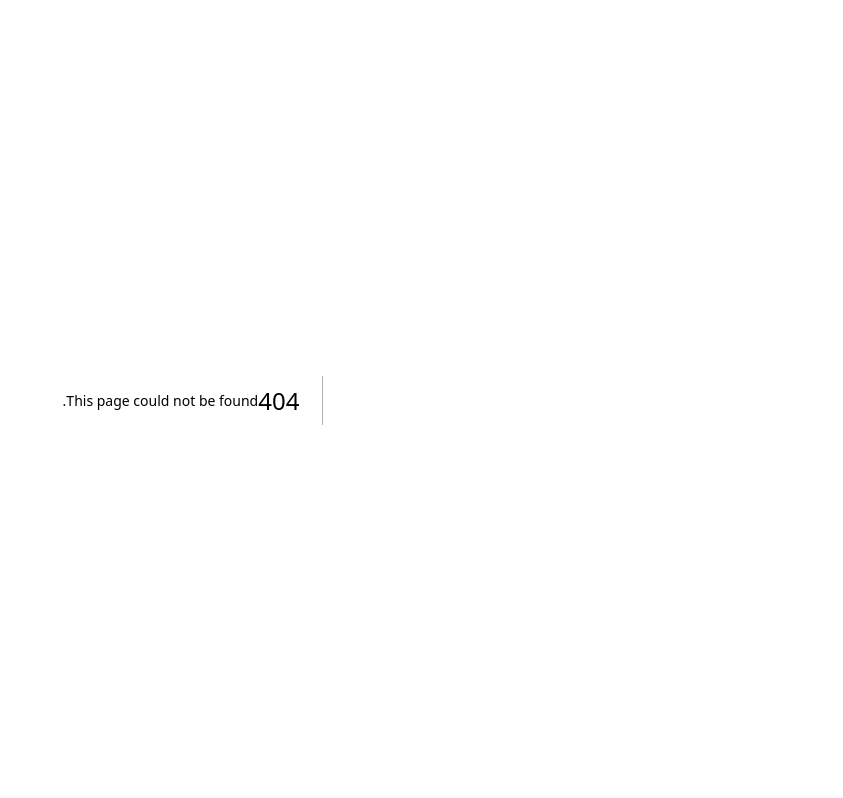
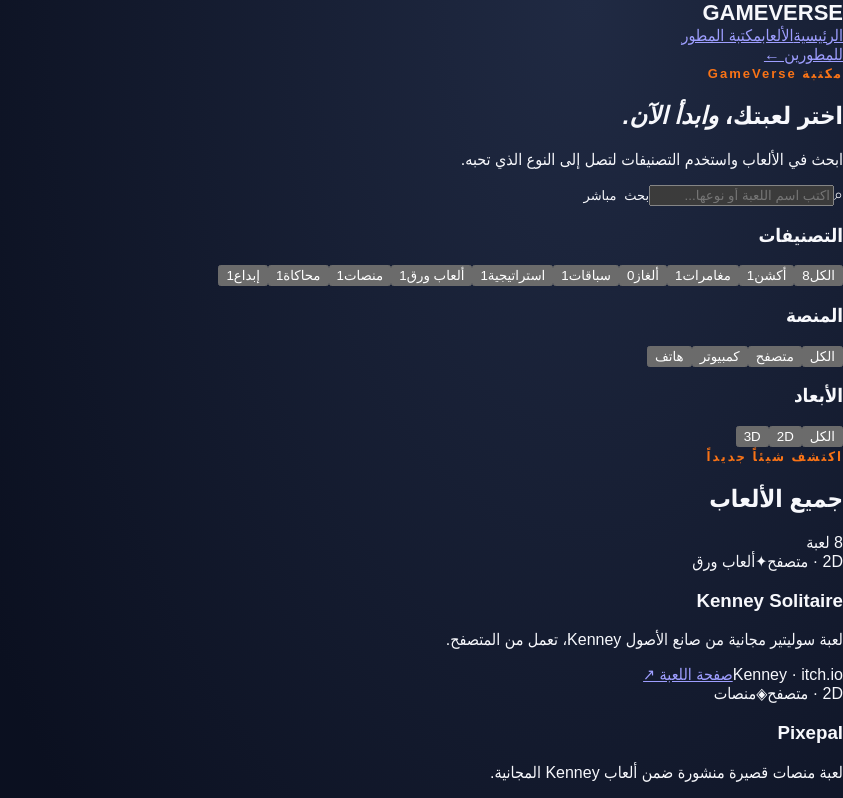
Before and after one commit to alza69191-art/gameverse-platform, a Next.js app: page /games in a window 1280 px wide. Before the commit this address had no page. Shown: the top 798 px of the page, without its empty margins (437-1280 px from the left). Built offline with nearby package versions, Linux system fonts and the light colour scheme.

Commit message:
Add searchable games catalog with category and platform filters

```diff
--- /dev/null
+++ b/app/games/page.tsx
@@ -0,0 +1,47 @@
+"use client";
+
+import { useMemo, useState } from "react";
+
+type Game = { title: string; category: string; platform: string; mode: string; description: string; source: string; sourceName: string; featured?: boolean };
+const games: Game[] = [
+  { title: "Kenney Solitaire", category: "ألعاب ورق", platform: "متصفح", mode: "2D", description: "لعبة سوليتير مجانية من صانع الأصول Kenney، تعمل من المتصفح.", source: "https://kenney.itch.io/", sourceName: "Kenney · itch.io", featured: true },
+  { title: "Pixepal", category: "منصات", platform: "متصفح", mode: "2D", description: "لعبة منصات قصيرة منشورة ضمن ألعاب Kenney المجانية.", source: "https://kenney.itch.io/", sourceName: "Kenney · itch.io" },
+  { title: "KeyCars", category: "سباقات", platform: "متصفح", mode: "2D", description: "تحدٍّ سريع يعتمد على لوحة المفاتيح، من ألعاب Kenney المجانية.", source: "https://kenney.itch.io/", sourceName: "Kenney · itch.io" },
+  { title: "Leadersheep", category: "استراتيجية", platform: "متصفح", mode: "2D", description: "لعبة استراتيجية صغيرة منشورة ضمن مجموعة ألعاب Kenney المجانية.", source: "https://kenney.itch.io/", sourceName: "Kenney · itch.io" },
+  { title: "Wizards & Dinosaurs", category: "أكشن", platform: "متصفح", mode: "2D", description: "لعبة أكشن متصفح من مجموعة ألعاب Kenney.", source: "https://kenney.itch.io/", sourceName: "Kenney · itch.io" },
+  { title: "Oopi's Quest", category: "مغامرات", platform: "متصفح", mode: "2D", description: "مغامرة ألغاز بطابع كلاسيكي، معروضة على صفحة المطور.", source: "https://kenney.itch.io/", sourceName: "Kenney · itch.io" },
+  { title: "Davilex Tycoon", category: "محاكاة", platform: "متصفح", mode: "2D", description: "لعبة إدارة ومحاكاة منشورة ضمن كتالوج Kenney.", source: "https://kenney.itch.io/", sourceName: "Kenney · itch.io" },
+  { title: "MakeGame", category: "إبداع", platform: "متصفح", mode: "2D", description: "مساحة تفاعلية للتجربة وصناعة الألعاب ضمن مجتمع Kenney.", source: "https://kenney.itch.io/", sourceName: "Kenney · itch.io" },
+];
+const categories = ["الكل", "أكشن", "مغامرات", "ألغاز", "سباقات", "استراتيجية", "ألعاب ورق", "منصات", "محاكاة", "إبداع"];
+const platforms = ["الكل", "متصفح", "كمبيوتر", "هاتف"];
+
+export default function GamesPage() {
+  const [query, setQuery] = useState("");
+  const [category, setCategory] = useState("الكل");
+  const [platform, setPlatform] = useState("الكل");
+  const [mode, setMode] = useState("الكل");
+  const filtered = useMemo(() => games.filter((game) => {
+    const text = (game.title + " " + game.category + " " + game.description).toLowerCase();
+    return text.includes(query.trim().toLowerCase()) && (category === "الكل" || game.category === category) && (platform === "الكل" || game.platform === platform) && (mode === "الكل" || game.mode === mode);
+  }), [query, category, platform, mode]);
+  return (
+    <main className="site-shell catalog-page">
+      <header className="topbar"><a className="brand" href="/">GAME<span>VERSE</span></a><nav className="main-nav"><a href="/">الرئيسية</a><a className="active" href="/games">الألعاب</a><a href="/libraries">مكتبة المطور</a></nav><a className="nav-cta" href="/libraries">للمطورين ←</a></header>
+      <section className="catalog-hero"><span className="eyebrow"><i /> مكتبة GameVerse</span><h1>اختر لعبتك،<em> وابدأ الآن.</em></h1><p>ابحث في الألعاب واستخدم التصنيفات لتصل إلى النوع الذي تحبه.</p>
+        <label className="catalog-search"><span>⌕</span><input value={query} onChange={(e) => setQuery(e.target.value)} placeholder="اكتب اسم اللعبة أو نوعها..." /><kbd>بحث مباشر</kbd></label>
+      </section>
+      <section className="catalog-layout">
+        <aside className="filters"><h3>التصنيفات</h3><div className="filter-list">{categories.map((item) => <button key={item} className={category === item ? "selected" : ""} onClick={() => setCategory(item)}>{item}<span>{item === "الكل" ? games.length : games.filter(g => g.category === item).length}</span></button>)}</div>
+          <h3 className="filter-subtitle">المنصة</h3><div className="filter-list">{platforms.map((item) => <button key={item} className={platform === item ? "selected" : ""} onClick={() => setPlatform(item)}>{item}</button>)}</div>
+          <h3 className="filter-subtitle">الأبعاد</h3><div className="filter-list">{["الكل", "2D", "3D"].map((item) => <button key={item} className={mode === item ? "selected" : ""} onClick={() => setMode(item)}>{item}</button>)}</div>
+        </aside>
+        <div className="catalog-results"><div className="results-head"><div><span className="eyebrow">اكتشف شيئاً جديداً</span><h2>{category === "الكل" ? "جميع الألعاب" : category}</h2></div><span className="result-count">{filtered.length} لعبة</span></div>
+          {filtered.length ? <div className="game-grid">{filtered.map((game, index) => <article className="game-card" key={game.title}><div className={"game-art art-" + (index % 6)}><span className="game-art-label">{game.mode} · {game.platform}</span><span className="game-glyph">{["✦", "◈", "⌁", "⬡", "✧", "◉"][index % 6]}</span><span className="game-category">{game.category}</span></div><div className="game-info"><h3>{game.title}</h3><p>{game.description}</p><div className="game-card-foot"><span>{game.sourceName}</span><a href={game.source} target="_blank" rel="noopener noreferrer">صفحة اللعبة ↗</a></div></div></article>)}</div> : <div className="empty-state"><span>⌕</span><h3>لا توجد نتائج مطابقة</h3><p>جرّب كلمة بحث أخرى أو غيّر التصنيف.</p><button onClick={() => { setQuery(""); setCategory("الكل"); setPlatform("الكل"); setMode("الكل"); }}>إعادة ضبط الفلاتر</button></div>}
+          <p className="catalog-note">هذه روابط اكتشاف لمصدر اللعبة، وليست استضافة داخل GameVerse. سيتم إضافة الألعاب المستضافة بعد التحقق من ملفاتها وتراخيص إعادة النشر.</p>
+        </div>
+      </section>
+      <footer className="footer"><a className="brand" href="/">GAME<span>VERSE</span></a><p>الألعاب تُضاف إلى المكتبة بعد مراجعة المصدر وحقوق الاستخدام.</p><span>© {new Date().getFullYear()} GameVerse</span></footer>
+    </main>
+  );
+}
```
